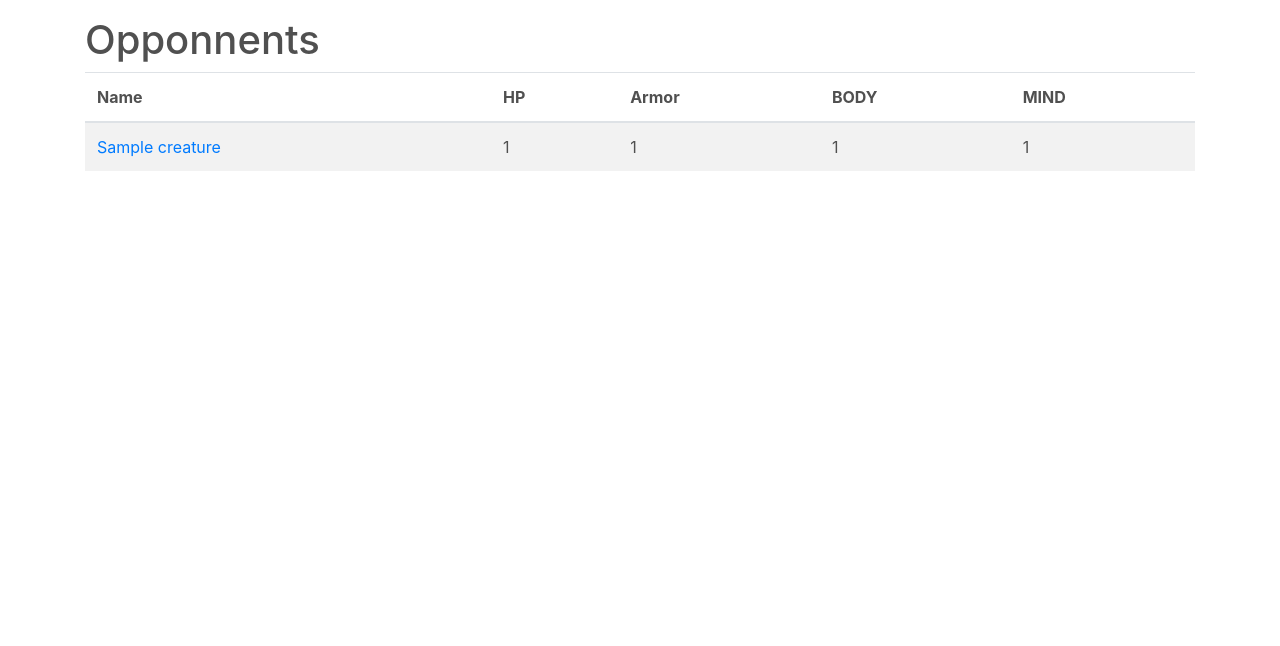
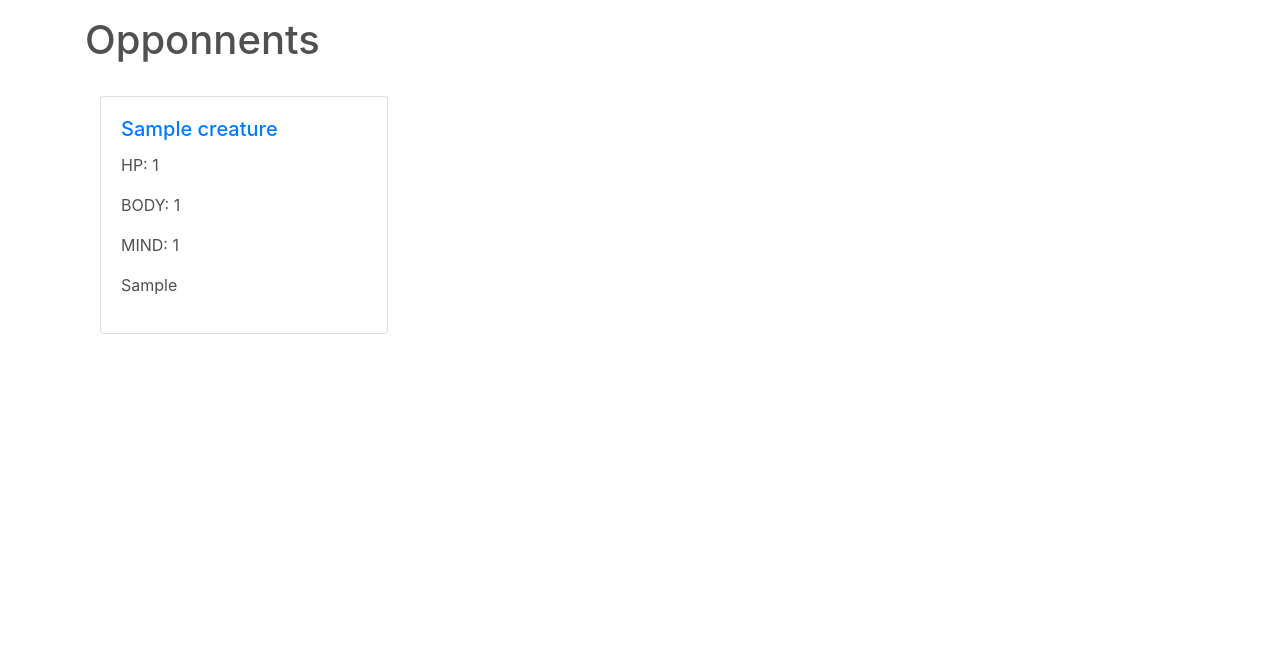
Before and after one commit to philippe-lemaire/spellburn_and_battlescars, a Django app: page /npcs/opponents in a window 1280 px wide. Shown: the part 56-702 px from the top of the page. Run offline with Django 4.2, Linux system fonts and the light colour scheme; tables that the repository leaves empty hold one stand-in row (values such as "Sample post"); some libraries are stand-ins or nearby versions.

Commit message:
no more table

```diff
--- a/creatures/templates/creatures/creature_list.html
+++ b/creatures/templates/creatures/creature_list.html
@@ -4,28 +4,34 @@ Spellburn and Battlescars | Opponents
 {% endblock %}
 {% block content %}
 <h1>Opponnents</h1>
+<br>
 
-<table class="table table-striped">
-    <thead>
-        <tr>
-            <th>Name</th>
-            <th>HP</th>
-            <th>Armor</th>
-            <th>BODY</th>
-            <th>MIND</th>
-        </tr>
-    </thead>
-    {% for creature in creature_list %}
-    <tr>
-        <td>
-            <a href="{% url 'creatures:detail' creature.pk %}">{{ creature.name }}</a>
-        </td>
-        <td>{{ creature.hp }}</td>
-        <td>{% if creature.armor %}{{ creature.armor }}{% endif %}</td>
-        <td>{{ creature.body }}</td>
-        <td>{{ creature.mind }}</td>
+<div class="container">
+    <div class="row">
+        {% for creature in creature_list %}
+        <div class="col-sm">
+            <div class="card" style="width: 18rem;">
+                <div class="card-body">
+                    <h5 class="card-title">
+                        <a href="{% url 'creatures:detail' creature.pk %}">{{ creature.name }}</a>
+                    </h5>
 
-    </tr>
-    {% endfor %}
-</table>
+
+                    <p class="card-text">HP: {{creature.hp}}</p>
+                    <p class="card-text">BODY: {{creature.body}}</p>
+                    <p class="card-text">MIND: {{creature.mind}}</p>
+                    {% if creature.special %}
+                    <p>{{creature.special|safe}}</p>
+
+                    {% endif %}
+                    </p>
+                </div>
+            </div>
+            <br>
+        </div>
+        <br>
+        {% endfor %}
+    </div>
+</div>
+
 {% endblock %}
```
